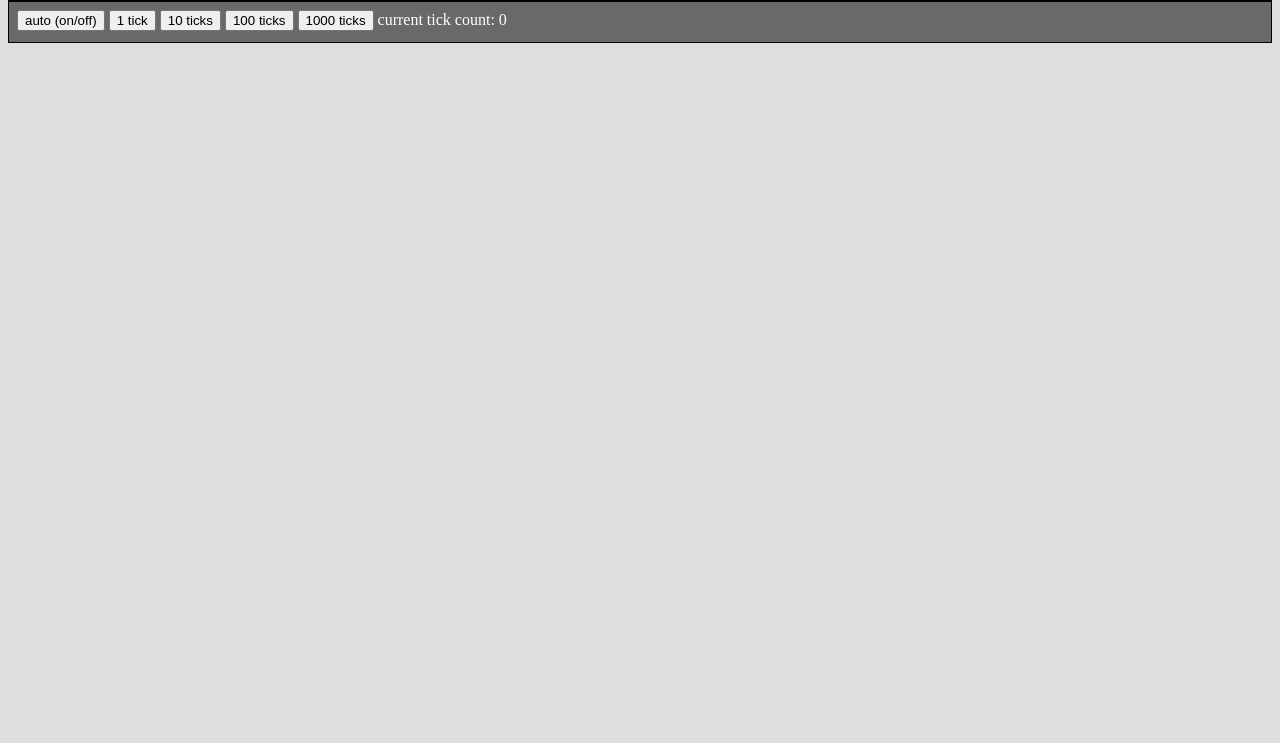
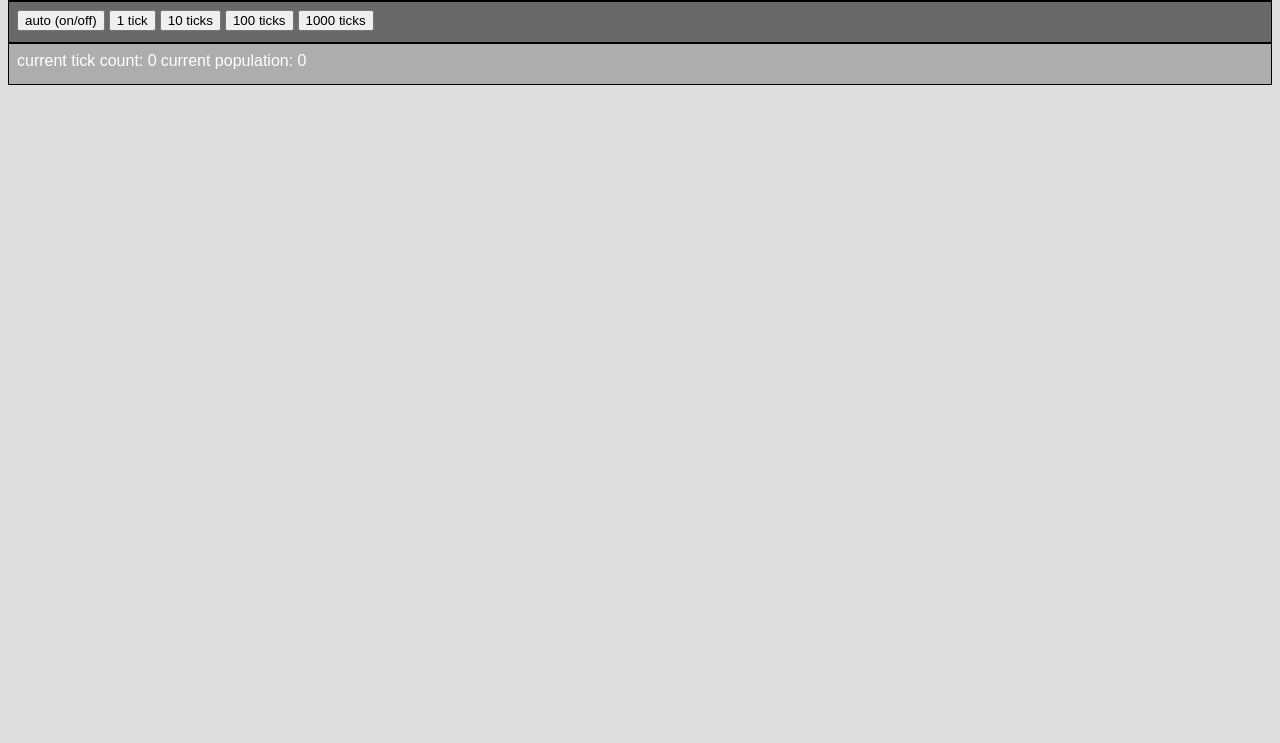
Before and after one commit to cdtinney/cella, a website: page framework/public/html/runCA.html in a window 1280 px wide. Shown: the part 57-800 px from the top of the page. Drawn offline with Linux system fonts and the light colour scheme; no server answers.

Commit message:
tick and population count added
-added padding for CA table

```diff
--- a/framework/public/code/ca.js
+++ b/framework/public/code/ca.js
@@ -53,7 +53,10 @@ ca = {
 		this.tickCount++;
 
 		// Update the tick count display
-		$("#pTickCount").text(this.tickCount);
+		$("#aTickCount").text(this.tickCount);
+
+		// Update the population count display
+		$("#aPopulationCount").text(this.getPopulation());
 	},
 
 	getSurrounding: function(counts, oldCells, i, j)
@@ -156,6 +159,22 @@ ca = {
 
 	},
 
+	getPopulation: function()
+	{
+		var count = 0;
+
+		for (var i = 0; i < this.map.cells.length; i++)
+		{
+			for (var j = 0; j < this.map.cells[i].length; j++)
+			{
+				if (this.map.cells[i][j] != 0)
+					count++;
+			}
+		}
+
+		return count;
+	},
+
 	// Tick for specified number
 	tickForAmount: function(numTicks)
 	{
--- a/framework/public/code/runCA.js
+++ b/framework/public/code/runCA.js
@@ -37,6 +37,9 @@ $(document).ready(function()
 			}
 			// Display the CA
 			ca.printToPage();
+
+			// Set initial population count
+			$("#aPopulationCount").text(ca.getPopulation());
 		});
 	});
 });
--- a/framework/public/html/runCA.html
+++ b/framework/public/html/runCA.html
@@ -38,11 +38,18 @@
 					1000 ticks
 				</button>
 
-				<a style="color:white"> current tick count: </a>
-				<a id="pTickCount" style="color:white">0</a>
-
 			</div>
 
+		</div>
+
+		<div class = "level3bar">
+			<div class = "countBar">
+				<a class="countText"> current tick count: </a>
+				<a id="aTickCount" class="countText">0</a>
+
+				<a class="countText"> current population: </a>
+				<a id="aPopulationCount" class="countText">0</a>
+			</div>
 		</div>
 
 		<div id="divCA"> </div>
--- a/framework/public/stylesheets/style.css
+++ b/framework/public/stylesheets/style.css
@@ -25,6 +25,21 @@ html {
 	border-style: solid;
 	border-width: 1px;
 }
+
+.level3bar {
+	/* Positioning */
+	position: relative;
+
+	/* Display */
+	margin-top: 0px;
+	height: 40px;
+
+	/* Colour */
+	background-color: #ADADAD;
+	border-style: solid;
+	border-width: 1px;
+}
+
 
 .title {
 	/* Positioning */
@@ -67,3 +82,17 @@ html {
 	font-size: 120%;
 	color: #FFFFFF;
 }
+
+.countBar {
+	position: relative;
+
+	padding-top: 8px;
+	padding-left: 8px;
+}
+
+.countText {
+
+	font-family:"Arial", sans-serif;
+	text-decoration: none;
+	color: #FFFFFF;
+}
```
